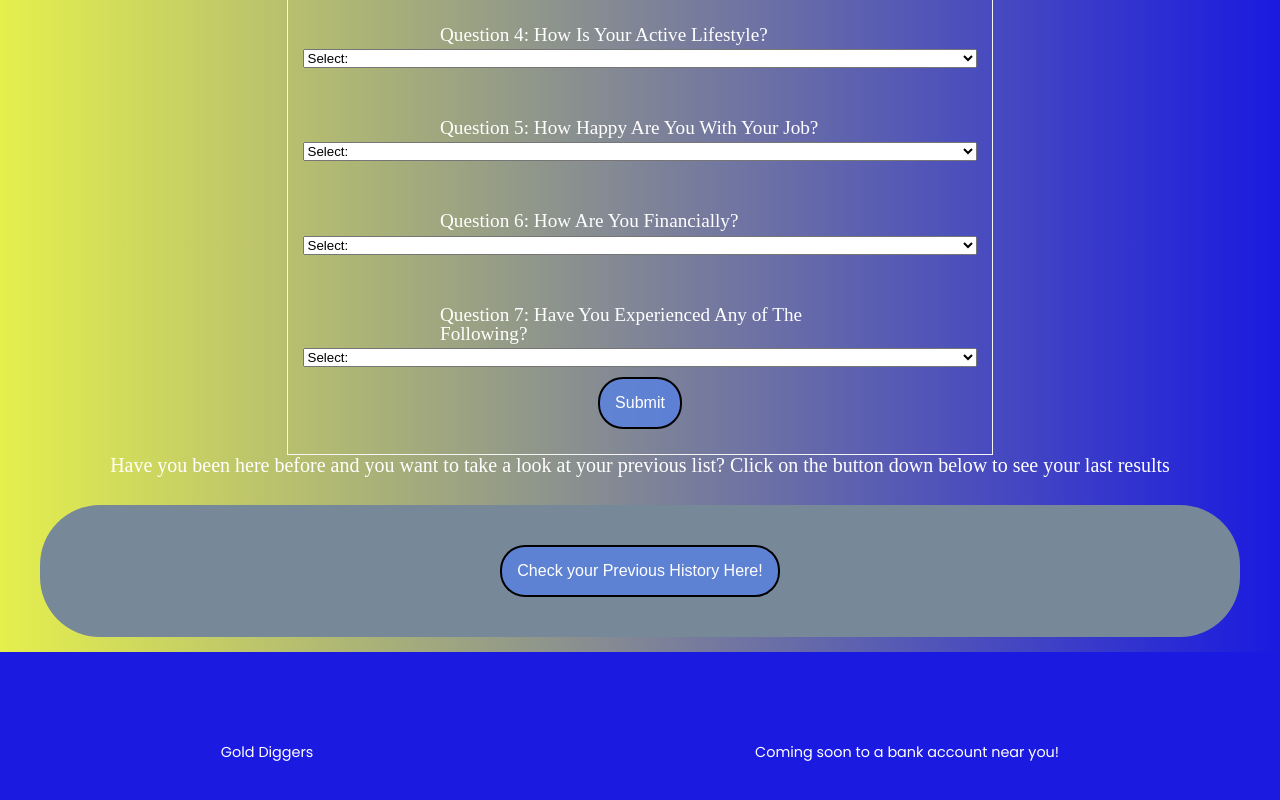
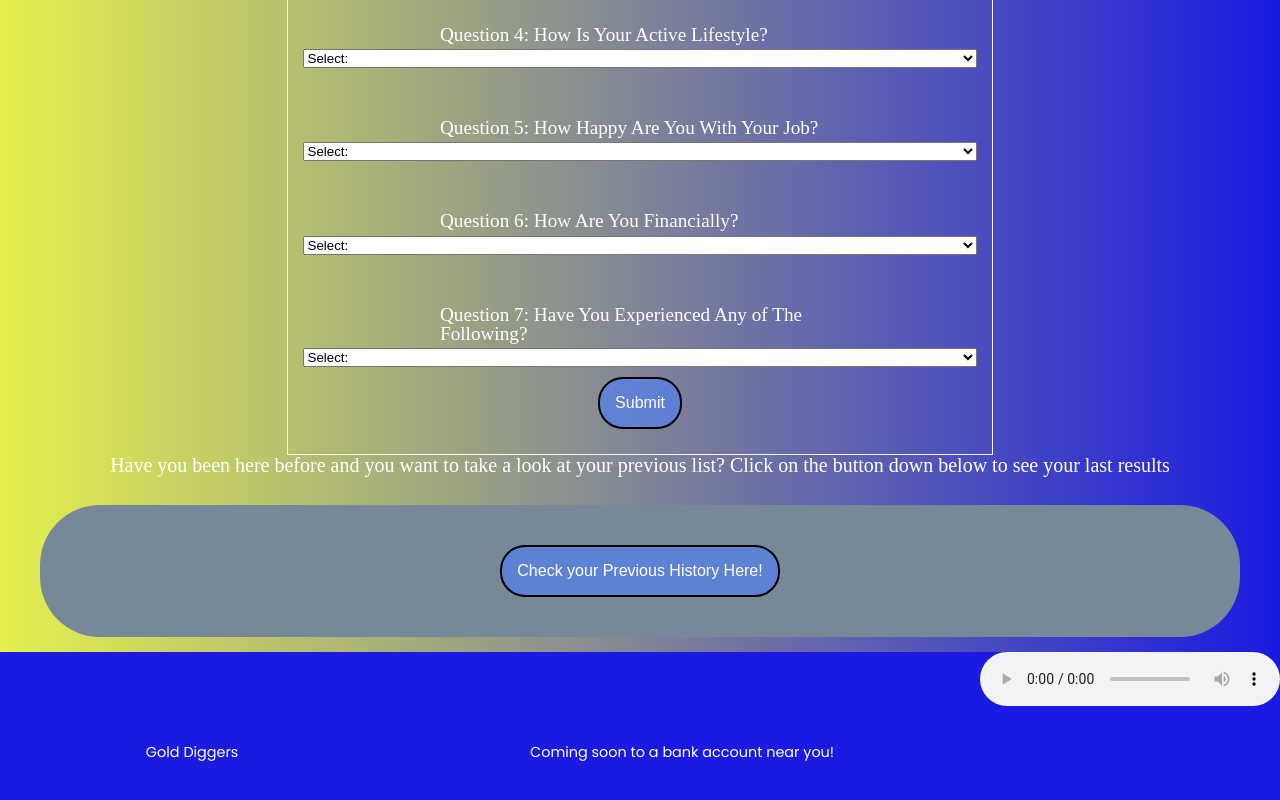
Before and after one commit to Team-Baby/project-planning, a plain HTML site: page index.html in a window 1280 px wide. Shown: the part 1026-1826 px from the top of the page. Drawn offline with Linux system fonts and the light colour scheme.

Commit message:
so sexist, but so fun, in the footers in all the site pages, press the play btn, we want pre-nup

```diff
--- a/index.html
+++ b/index.html
@@ -155,6 +155,11 @@
   <footer>
     <h2>Gold Diggers</h2>
     <h2>Coming soon to a bank account near you!</h2>
+    <audio controls>
+      <source src="img/Gold-Digger.mp3" type="audio/mp3">
+      <!-- <source src="img/waves.wav" type="audio/wav"> -->
+      Your browser does not support the audio element.
+    </audio>
   </footer>
   <script src="js/app.js"></script>
 
```
Also changed, not shown: bio.html (+7 -2 lines), results.html (+5 -0 lines), 2 other files.
